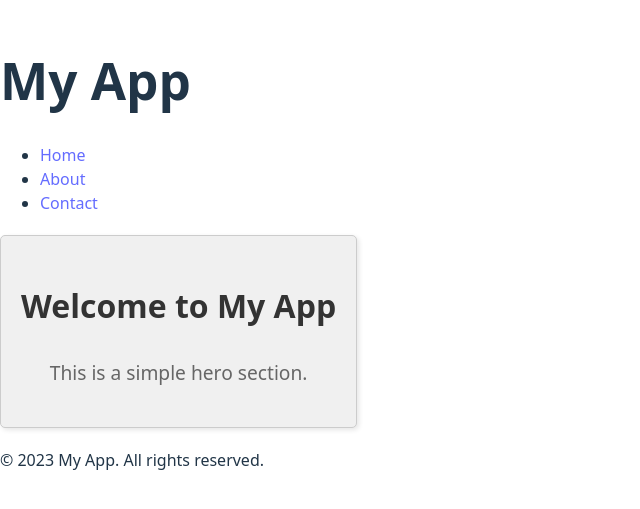
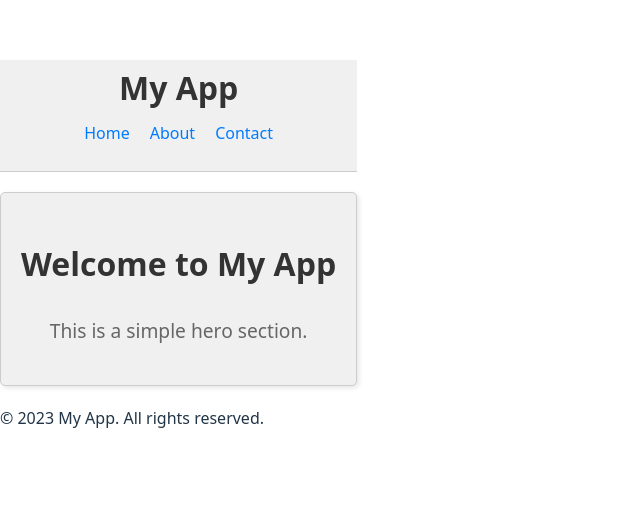
Before and after one commit to bipinjlimbu/React-15-Day-Workshop, a React (Vite) app in the folder React/my-app/: page / in a window 1280 px wide. Shown: the part 147-656 px from the top of the page, without its empty margins (0-640 px from the left). Built offline with nearby package versions, Linux system fonts and the light colour scheme.

Commit message:
Header Section CSS Completed in React

```diff
--- a/React/my-app/src/style/Header.module.css
+++ b/React/my-app/src/style/Header.module.css
@@ -0,0 +1,29 @@
+.header {
+  background-color: #f0f0f0;
+  border-bottom: 1px solid #ccc;
+  padding: 10px 0;
+  text-align: center;
+}
+.header h1 {
+  margin: 0;
+  font-size: 2em;
+  color: #333;
+}
+.header nav {
+  margin-top: 10px;
+}
+.header ul {
+  list-style: none;
+  padding: 0;
+}
+.header li {
+  display: inline;
+  margin: 0 10px;
+}
+.header a {
+  text-decoration: none;
+  color: #007bff;
+}
+.header a:hover {
+  text-decoration: underline;
+}
```
